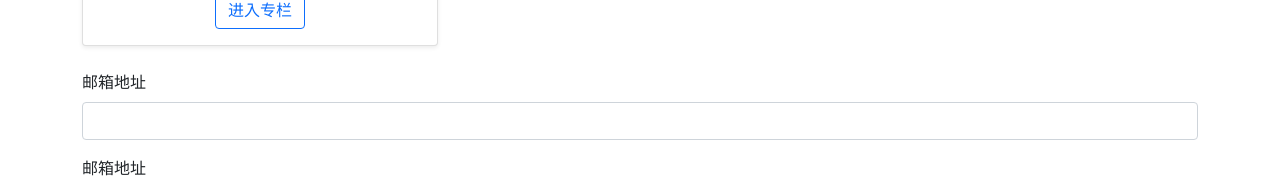
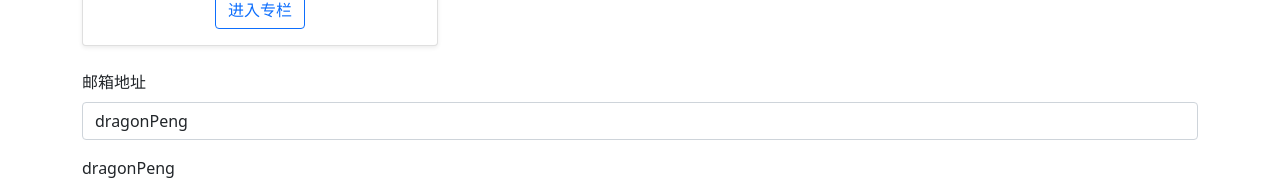
Before and after one commit to Pengzhenglong/zhihu, a Vue app: page / in a window 1280 px wide. Shown: the part 613-799 px from the top of the page. Built offline with nearby package versions, Linux system fonts and the light colour scheme.

Commit message:
添加v-model

```diff
--- a/src/App.vue
+++ b/src/App.vue
@@ -5,7 +5,8 @@
     <form action="">
       <div class="mb-3">
         <label class="form-label">邮箱地址</label>
-        <validate-input :rules="emailRules"></validate-input>
+        <validate-input :rules="emailRules" v-model="emailVal"></validate-input>
+        {{ emailVal }}
       </div>
       <div class="mb-3">
         <label for="exampleInputEmail1" class="form-label">邮箱地址</label>
@@ -33,15 +34,16 @@
 </template>
 
 <script lang="ts">
-import { defineComponent, reactive } from "vue";
+import { defineComponent, reactive, ref } from "vue";
 import "bootstrap/dist/css/bootstrap.min.css";
 import ColumnList, { ColumnProps } from "./components/ColumnList.vue";
 import GlobalHeader, { UserProps } from "./components/GlobalHeader.vue";
-import validateInput, { RulesProp } from "./components/ValidateInput.vue";
+import ValidateInput, { RulesProp } from "./components/ValidateInput.vue";
 const currentUser: UserProps = {
   isLogin: true,
   name: "DragonPeng",
 };
+
 const testData: ColumnProps[] = [
   {
     id: 1,
@@ -74,8 +76,9 @@
 ];
 export default defineComponent({
   name: "App",
-  components: { ColumnList, GlobalHeader, validateInput },
+  components: { ColumnList, GlobalHeader, ValidateInput },
   setup() {
+    const emailVal = ref("dragonPeng");
     const emailRules: RulesProp = [
       { type: "required", message: "电子邮箱地址不能为空" },
       { type: "email", message: "请输入正确的电子邮箱格式" },
@@ -102,6 +105,7 @@
       emailRef,
       validateEmail,
       emailRules,
+      emailVal,
     };
   },
 });
--- a/src/components/ValidateInput.vue
+++ b/src/components/ValidateInput.vue
@@ -3,7 +3,8 @@
   <div class="mb-3">
     <input
       type="text"
-      v-model="inputRef.val"
+      :value="inputRef.val"
+      @input="updateValue"
       @blur="validateInput"
       class="form-control"
       :class="{ 'is-invalid': inputRef.error }"
@@ -26,17 +27,22 @@
 export default defineComponent({
   props: {
     rules: Array as PropType<RulesProp>,
+    modelValue: String,
   },
-  setup(props) {
+  setup(props, context) {
     const emailReg =
       /^[a-zA-Z0-9.!#$%&’*+/=?^_`{|}~-]+@[a-zA-Z0-9-]+(?:\.[a-zA-Z0-9-]+)*$/;
 
     const inputRef = reactive({
-      val: "",
+      val: props.modelValue || "",
       error: false,
       message: "",
     });
-
+    const updateValue = (e: KeyboardEvent) => {
+      const targetValue = (e.target as HTMLInputElement).value;
+      inputRef.val = targetValue;
+      context.emit("update:modelValue", targetValue);
+    };
     const validateInput = () => {
       if (props.rules) {
         const allPassed = props.rules.every((rule) => {
@@ -56,7 +62,7 @@
       }
     };
 
-    return { inputRef, validateInput };
+    return { inputRef, validateInput, updateValue };
   },
 });
 </script>
```
